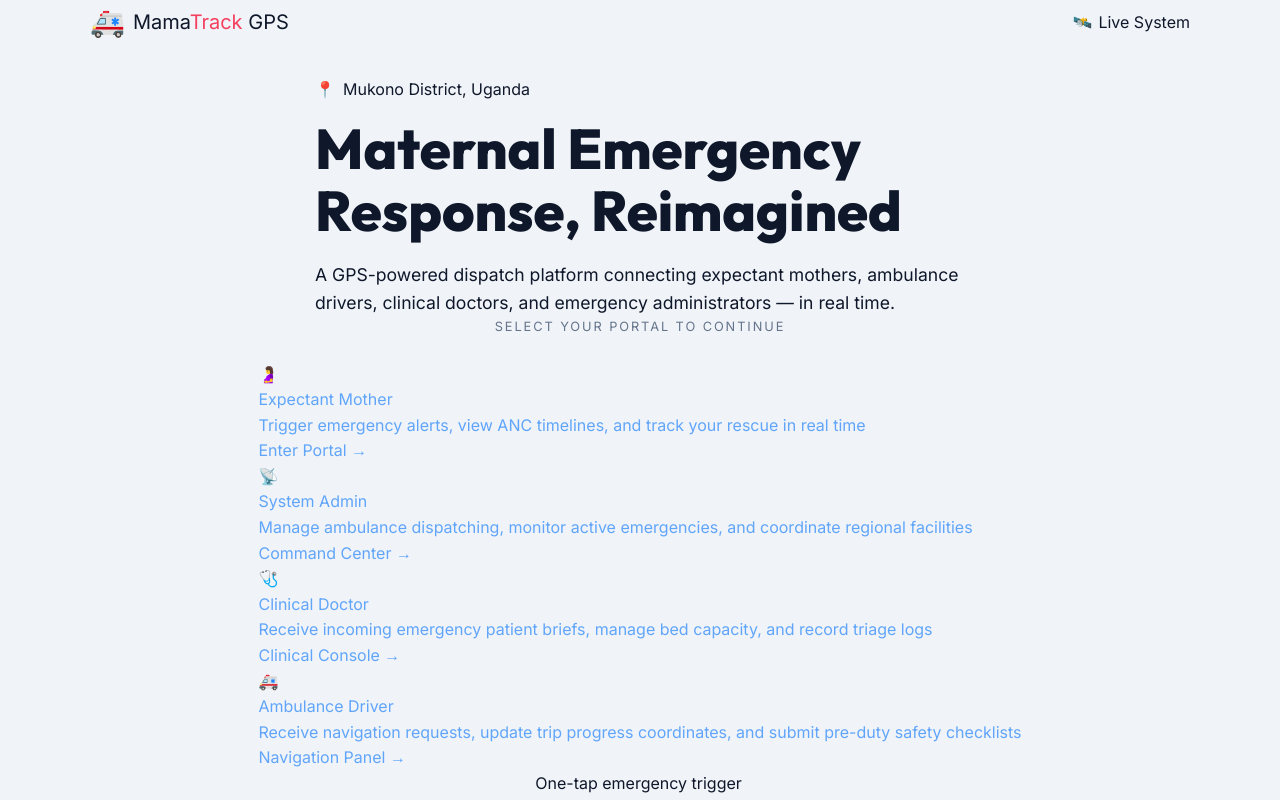
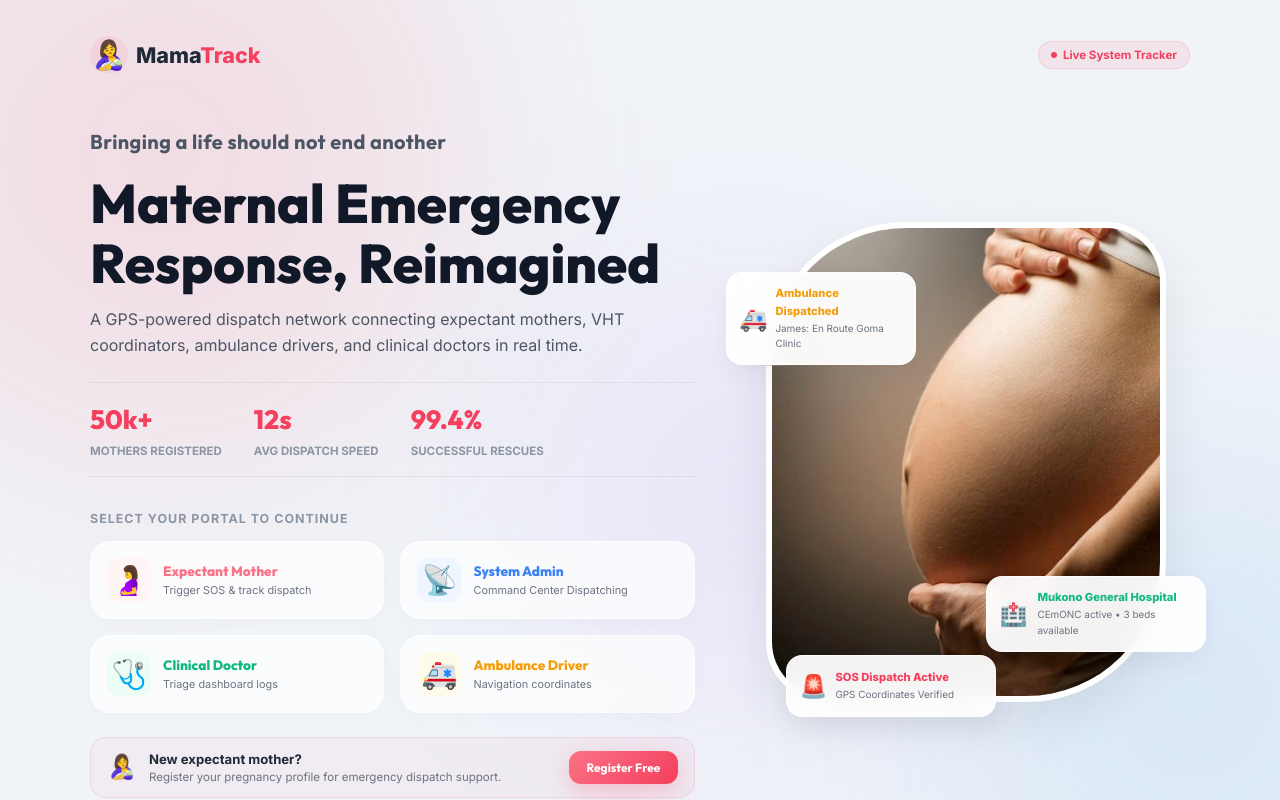
Before and after one commit to Praise1930/my-project1, a React (Vite) app: page / in a window 1280 px wide. Shown: the top 800 px of the page. Built offline with nearby package versions, Linux system fonts and the light colour scheme.

Commit message:
Implement Option A Premium Editorial Split Landing Page with slogan design and layered graphics

```diff
--- a/src/index.css
+++ b/src/index.css
@@ -3,6 +3,7 @@
 @import './styles/admin.css';
 @import './styles/doctor.css';
 @import './styles/driver.css';
+@import './styles/landing.css';
 
 /* Custom Leaflet Map styling and positioning overrides */
 .map-container {
--- a/src/pages/Landing.tsx
+++ b/src/pages/Landing.tsx
@@ -1,106 +1,160 @@
-// MamaTrack GPS — Role Selection Landing Page
+// MamaTrack GPS — Role Selection Landing Page (Option A: Premium Editorial Split)
 
 import React from 'react';
 import { Link } from 'react-router-dom';
 
 export const Landing: React.FC = () => {
   return (
-    <div className="landing-page-root" style={{ minHeight: '100vh', position: 'relative', overflowX: 'hidden' }}>
-      {/* Background orbs */}
+    <div className="landing-theme" style={{ minHeight: '100vh', position: 'relative', overflowX: 'hidden' }}>
+
+      {/* Background drifting orbs */}
       <div className="bg-orbs">
         <div className="orb orb-1" />
         <div className="orb orb-2" />
         <div className="orb orb-3" />
       </div>
 
-      <div className="wrapper" style={{ minHeight: '100vh', display: 'flex', flexDirection: 'column', alignItems: 'center' }}>
+      <div className="wrapper" style={{ minHeight: '100vh', display: 'flex', flexDirection: 'column', alignItems: 'center', width: '100%', padding: '1rem 1.5rem var(--space-xl)' }}>
+
         {/* Header */}
-        <header className="site-header" style={{ width: '100%', maxWidth: '1100px', display: 'flex', justifyContent: 'space-between', alignItems: 'center' }}>
-          <div className="logo" style={{ display: 'flex', alignItems: 'center', gap: '8px', fontSize: '1.25rem' }}>
-            <span style={{ fontSize: '1.75rem' }}>🚑</span>
-            <span className="logo-text">Mama<span style={{ color: 'var(--rose-500)' }}>Track</span> GPS</span>
+        <header className="site-header" style={{ width: '100%', maxWidth: '1100px', display: 'flex', justifyContent: 'space-between', alignItems: 'center', padding: '1.25rem 0' }}>
+          <div className="logo" style={{ display: 'flex', alignItems: 'center', gap: '8px', fontSize: '1.35rem', fontWeight: 800 }}>
+            <span style={{ fontSize: '1.8rem', background: 'rgba(244,63,94,0.08)', width: '38px', height: '38px', borderRadius: '50%', display: 'flex', alignItems: 'center', justifyContent: 'center' }}>🤱</span>
+            <span className="logo-text" style={{ color: '#1f2937' }}>Mama<span style={{ color: '#f43f5e' }}>Track</span></span>
           </div>
-          <div className="header-badge" style={{ display: 'flex', alignItems: 'center', gap: '6px' }}>
-            <span style={{ animation: 'pulse-slow 2s infinite' }}>🛰️</span> Live System
+          <div className="header-badge" style={{ display: 'flex', alignItems: 'center', gap: '6px', background: 'rgba(244,63,94,0.08)', border: '1px solid rgba(244,63,94,0.15)', color: '#f43f5e', fontSize: '0.72rem', fontWeight: 700, padding: '4px 12px', borderRadius: '999px' }}>
+            <span style={{ animation: 'active-emergency-pulse 1.2s infinite alternate', display: 'inline-block', width: '6px', height: '6px', background: '#f43f5e', borderRadius: '50%' }} /> Live System Tracker
           </div>
         </header>
 
-        {/* Hero Area */}
-        <div className="hero" style={{ marginTop: '2rem' }}>
-          <div className="hero-eyebrow" style={{ display: 'inline-flex', alignItems: 'center', gap: '8px' }}>
-            <span>📍</span> Mukono District, Uganda
-          </div>
-          <h1 style={{ marginTop: '1rem', fontSize: 'clamp(2rem, 5vw, 3.5rem)', fontWeight: 900, lineHeight: 1.1 }}>
-            Maternal Emergency<br />Response, Reimagined
-          </h1>
-          <p style={{ marginTop: '1.2rem', fontSize: '1.1rem', maxWidth: '650px', marginLeft: 'auto', marginRight: 'auto' }}>
-            A GPS-powered dispatch platform connecting expectant mothers, ambulance drivers, clinical doctors, and emergency administrators — in real time.
-          </p>
+        {/* Editorial Split Hero Grid */}
+        <div className="landing-split-grid">
+
+          {/* Left Column - Content & Role Selectors */}
+          <div>
+            {/* Slogan - large, dark charcoal, no quotes, no symbols, clean style */}
+            <div className="landing-slogan">
+              Bringing a life should not end another
             </div>
 
-        {/* Role Selection section */}
-        <p className="roles-heading" style={{ fontSize: '0.8rem', letterSpacing: '0.15em', textTransform: 'uppercase', color: 'var(--text-muted)', marginBottom: '1.5rem' }}>
-          Select your portal to continue
+            <h1 className="landing-title">
+              Maternal Emergency<br />
+              Response, Reimagined
+            </h1>
+            <p className="landing-subtitle">
+              A GPS-powered dispatch network connecting expectant mothers, VHT coordinators, ambulance drivers, and clinical doctors in real time.
             </p>
 
-        <div className="roles-grid">
-          {/* Mother Card */}
-          <Link to="/login?role=mother" className="role-card mother" id="card-mother">
-            <div className="role-icon-wrap">🤰</div>
-            <div className="role-title">Expectant Mother</div>
-            <p className="role-subtitle">Trigger emergency alerts, view ANC timelines, and track your rescue in real time</p>
-            <span className="role-btn">Enter Portal →</span>
+            {/* Statistics row */}
+            <div className="milestones-row">
+              <div className="milestone-stat">
+                <span className="stat-number">50k+</span>
+                <span className="stat-label">Mothers Registered</span>
+              </div>
+              <div className="milestone-stat">
+                <span className="stat-number">12s</span>
+                <span className="stat-label">Avg Dispatch Speed</span>
+              </div>
+              <div className="milestone-stat">
+                <span className="stat-number">99.4%</span>
+                <span className="stat-label">Successful Rescues</span>
+              </div>
+            </div>
+
+            {/* Portal selections */}
+            <div className="landing-roles-title">Select your portal to continue</div>
+            <div className="landing-roles-grid">
+
+              {/* Expectant Mother */}
+              <Link to="/login?role=mother" className="landing-role-card mother">
+                <div className="role-icon-wrap-mini">🤰</div>
+                <div className="role-text-mini">
+                  <span className="role-title-mini" style={{ color: '#fb7185' }}>Expectant Mother</span>
+                  <span className="role-desc-mini">Trigger SOS & track dispatch</span>
+                </div>
               </Link>
 
-          {/* Admin Card */}
-          <Link to="/login?role=admin" className="role-card admin" id="card-admin">
-            <div className="role-icon-wrap">📡</div>
-            <div className="role-title">System Admin</div>
-            <p className="role-subtitle">Manage ambulance dispatching, monitor active emergencies, and coordinate regional facilities</p>
-            <span className="role-btn">Command Center →</span>
+              {/* System Admin */}
+              <Link to="/login?role=admin" className="landing-role-card admin">
+                <div className="role-icon-wrap-mini">📡</div>
+                <div className="role-text-mini">
+                  <span className="role-title-mini" style={{ color: '#3b82f6' }}>System Admin</span>
+                  <span className="role-desc-mini">Command Center Dispatching</span>
+                </div>
               </Link>
 
-          {/* Doctor Card */}
-          <Link to="/login?role=doctor" className="role-card doctor" id="card-doctor">
-            <div className="role-icon-wrap">🩺</div>
-            <div className="role-title">Clinical Doctor</div>
-            <p className="role-subtitle">Receive incoming emergency patient briefs, manage bed capacity, and record triage logs</p>
-            <span className="role-btn">Clinical Console →</span>
+              {/* Clinical Doctor */}
+              <Link to="/login?role=doctor" className="landing-role-card doctor">
+                <div className="role-icon-wrap-mini">🩺</div>
+                <div className="role-text-mini">
+                  <span className="role-title-mini" style={{ color: '#10b981' }}>Clinical Doctor</span>
+                  <span className="role-desc-mini">Triage dashboard logs</span>
+                </div>
               </Link>
 
-          {/* Driver Card */}
-          <Link to="/login?role=driver" className="role-card driver" id="card-driver">
-            <div className="role-icon-wrap">🚑</div>
-            <div className="role-title">Ambulance Driver</div>
-            <p className="role-subtitle">Receive navigation requests, update trip progress coordinates, and submit pre-duty safety checklists</p>
-            <span className="role-btn">Navigation Panel →</span>
+              {/* Ambulance Driver */}
+              <Link to="/login?role=driver" className="landing-role-card driver">
+                <div className="role-icon-wrap-mini">🚑</div>
+                <div className="role-text-mini">
+                  <span className="role-title-mini" style={{ color: '#f59e0b' }}>Ambulance Driver</span>
+                  <span className="role-desc-mini">Navigation coordinates</span>
+                </div>
               </Link>
+
             </div>
 
-        {/* Key highlights panel */}
-        <div className="features-row">
-          <div className="feat"><div className="feat-dot rose" /> One-tap emergency trigger</div>
-          <div className="feat"><div className="feat-dot blue" /> Live GPS tracking</div>
-          <div className="feat"><div className="feat-dot green" /> CEmONC hospital matching</div>
-          <div className="feat"><div className="feat-dot rose" /> Works offline (PWA)</div>
-          <div className="feat"><div className="feat-dot blue" /> Role-based dashboards</div>
-          <div className="feat"><div className="feat-dot green" /> Instant notifications</div>
+            {/* Register helper Strip */}
+            <div className="register-strip" style={{ display: 'flex', alignItems: 'center', width: '100%', background: 'rgba(244,63,94,0.04)', border: '1px solid rgba(244,63,94,0.12)', borderRadius: '16px', padding: '10px 16px', gap: '12px' }}>
+              <div style={{ fontSize: '1.5rem' }}>🤱</div>
+              <div style={{ flex: 1 }}>
+                <div style={{ fontSize: '0.82rem', fontWeight: 700, color: '#1f2937' }}>New expectant mother?</div>
+                <p style={{ fontSize: '0.72rem', color: '#6b7280', lineHeight: 1.3 }}>Register your pregnancy profile for emergency dispatch support.</p>
+              </div>
+              <Link to="/register" className="btn-momentra-primary" style={{ padding: '0.45rem 1.1rem', fontSize: '0.75rem', textDecoration: 'none', borderRadius: '12px', textAlign: 'center' }}>Register Free</Link>
             </div>
 
-        {/* Register Strip */}
-        <div className="register-strip" style={{ display: 'flex', alignItems: 'center', width: '100%', maxWidth: '600px' }}>
-          <div className="register-strip-icon">🤱</div>
-          <div className="register-strip-text" style={{ flex: 1 }}>
-            <strong style={{ fontSize: '0.95rem' }}>New expectant mother?</strong>
-            <span style={{ fontSize: '0.78rem' }}>Create a free account and register your pregnancy profile for emergency dispatch support</span>
           </div>
-          <Link to="/register" style={{ textDecoration: 'none' }}>Register Free</Link>
+
+          {/* Right Column - Premium layered graphics */}
+          <div className="landing-frame-collage">
+            <img className="landing-mother-img" src="/mother.jpeg" alt="Expectant Mother Support" />
+
+            {/* Layered dispatcher widget */}
+            <div className="landing-widget widget-dispatcher">
+              <span style={{ fontSize: '1.4rem' }}>🚑</span>
+              <div>
+                <div style={{ fontSize: '0.7rem', fontWeight: 800, color: '#f59e0b' }}>Ambulance Dispatched</div>
+                <div style={{ fontSize: '0.62rem', color: '#6b7280' }}>James: En Route Goma Clinic</div>
+              </div>
+            </div>
+
+            {/* Layered hospital availability widget */}
+            <div className="landing-widget widget-hospital">
+              <span style={{ fontSize: '1.4rem' }}>🏥</span>
+              <div>
+                <div style={{ fontSize: '0.7rem', fontWeight: 800, color: '#10b981' }}>Mukono General Hospital</div>
+                <div style={{ fontSize: '0.62rem', color: '#6b7280' }}>CEmONC active • 3 beds available</div>
+              </div>
+            </div>
+
+            {/* Layered live emergency alarm flasher */}
+            <div className="landing-widget widget-alert">
+              <span style={{ fontSize: '1.4rem', animation: 'active-emergency-pulse 1s infinite alternate' }}>🚨</span>
+              <div>
+                <div style={{ fontSize: '0.7rem', fontWeight: 800, color: '#f43f5e' }}>SOS Dispatch Active</div>
+                <div style={{ fontSize: '0.62rem', color: '#6b7280' }}>GPS Coordinates Verified</div>
+              </div>
+            </div>
+
+          </div>
+
         </div>
 
         {/* Footer */}
-        <footer className="site-footer" style={{ marginTop: 'auto', padding: '1.5rem 0', width: '100%', maxWidth: '1000px', display: 'flex', justifyContent: 'center' }}>
-          © 2026 MamaTrack GPS &nbsp;•&nbsp; Mukono District Health Department, Uganda &nbsp;•&nbsp; Secure Encryption Active
+        <footer className="site-footer" style={{ marginTop: 'auto', padding: '1.5rem 0', width: '100%', maxWidth: '1100px', display: 'flex', justifyContent: 'center', fontSize: '0.75rem', color: '#8b96a5', borderTop: '1px solid rgba(0,0,0,0.05)' }}>
+          © 2026 MamaTrack GPS • Mukono District Health Department, Uganda • Secure System Active
         </footer>
+
       </div>
     </div>
   );
--- /dev/null
+++ b/src/styles/landing.css
@@ -0,0 +1,254 @@
+/* ============================================================
+   Landing Page — Option A Premium Editorial Split Theme
+   ============================================================ */
+
+.landing-theme {
+    --text-primary: #1f2937;
+    --text-secondary: #4b5563;
+    --text-muted: #8b96a5;
+    background: transparent;
+    min-height: 100vh;
+    display: flex;
+    flex-direction: column;
+}
+
+/* Background Animated Orbs */
+.bg-orbs {
+    position: fixed;
+    inset: 0;
+    z-index: -2;
+    pointer-events: none;
+    overflow: hidden;
+}
+
+.orb {
+    position: absolute;
+    border-radius: 50%;
+    filter: blur(120px);
+    opacity: 0.16;
+    animation: drift 20s ease-in-out infinite alternate;
+}
+
+.orb-1 { width: 600px; height: 600px; background: #fb7185; top: -150px; left: -150px; }
+.orb-2 { width: 450px; height: 450px; background: #60a5fa; bottom: -100px; right: -100px; animation-delay: -6s; }
+.orb-3 { width: 350px; height: 350px; background: #c084fc; top: 35%; left: 40%; animation-delay: -12s; }
+
+@keyframes drift {
+    0% { transform: translate(0, 0) scale(1); }
+    100% { transform: translate(60px, 40px) scale(1.1); }
+}
+
+/* Split Layout Grid */
+.landing-split-grid {
+    display: grid;
+    grid-template-columns: 1.15fr 0.85fr;
+    gap: var(--space-2xl);
+    align-items: center;
+    max-width: 1100px;
+    width: 100%;
+    margin: var(--space-xl) auto;
+}
+
+/* Landing Slogan */
+.landing-slogan {
+    font-size: 1.25rem;
+    color: #4b5563;
+    font-weight: 700;
+    letter-spacing: 0.02em;
+    margin-bottom: 16px;
+    font-family: var(--font-heading);
+}
+
+/* Title & Description */
+.landing-title {
+    font-family: var(--font-heading);
+    font-size: clamp(2.4rem, 5vw, 3.4rem);
+    font-weight: 800;
+    line-height: 1.1;
+    color: #111827;
+    margin-bottom: 12px;
+}
+
+.landing-subtitle {
+    font-size: 1rem;
+    color: #4b5563;
+    line-height: 1.65;
+    margin-bottom: var(--space-lg);
+}
+
+/* Milestones Row */
+.milestones-row {
+    display: flex;
+    gap: var(--space-xl);
+    margin-bottom: var(--space-xl);
+    border-top: 1px solid rgba(0,0,0,0.06);
+    border-bottom: 1px solid rgba(0,0,0,0.06);
+    padding: var(--space-md) 0;
+}
+
+.milestone-stat {
+    display: flex;
+    flex-direction: column;
+}
+
+.stat-number {
+    font-family: var(--font-heading);
+    font-size: 1.65rem;
+    font-weight: 800;
+    color: #f43f5e;
+}
+
+.stat-label {
+    font-size: 0.72rem;
+    color: #8b96a5;
+    text-transform: uppercase;
+    font-weight: 700;
+}
+
+/* Roles Mini Cards inside grid */
+.landing-roles-title {
+    font-size: 0.78rem;
+    font-weight: 700;
+    color: #8b96a5;
+    text-transform: uppercase;
+    letter-spacing: 0.08em;
+    margin-bottom: 12px;
+}
+
+.landing-roles-grid {
+    display: grid;
+    grid-template-columns: 1fr 1fr;
+    gap: var(--space-md);
+    margin-bottom: var(--space-lg);
+}
+
+.landing-role-card {
+    background: rgba(255, 255, 255, 0.7);
+    backdrop-filter: blur(16px);
+    border: 1px solid rgba(255,255,255,0.6);
+    border-radius: 20px;
+    padding: var(--space-md);
+    text-decoration: none;
+    color: #1f2937;
+    display: flex;
+    align-items: center;
+    gap: 12px;
+    transition: all var(--transition-base);
+    box-shadow: 0 4px 15px rgba(0,0,0,0.02);
+}
+
+.landing-role-card:hover {
+    transform: translateY(-2px);
+    border-color: rgba(244, 63, 94, 0.25);
+    background: white;
+    box-shadow: 0 10px 25px rgba(244, 63, 94, 0.06);
+}
+
+.role-icon-wrap-mini {
+    font-size: 1.8rem;
+    background: #fff5f5;
+    width: 44px;
+    height: 44px;
+    border-radius: 12px;
+    display: flex;
+    align-items: center;
+    justify-content: center;
+}
+
+.landing-role-card.admin .role-icon-wrap-mini { background: #eff6ff; }
+.landing-role-card.doctor .role-icon-wrap-mini { background: #ecfdf5; }
+.landing-role-card.driver .role-icon-wrap-mini { background: #fffbeb; }
+
+.role-text-mini {
+    display: flex;
+    flex-direction: column;
+}
+
+.role-title-mini {
+    font-family: var(--font-heading);
+    font-size: 0.85rem;
+    font-weight: 800;
+}
+
+.role-desc-mini {
+    font-size: 0.68rem;
+    color: #6b7280;
+}
+
+/* Right column frame collages */
+.landing-frame-collage {
+    position: relative;
+    width: 100%;
+    max-width: 400px;
+    height: 480px;
+    margin: 0 auto;
+}
+
+.landing-mother-img {
+    width: 100%;
+    height: 100%;
+    object-fit: cover;
+    border-radius: 140px 60px 140px 60px;
+    border: 6px solid white;
+    background: white;
+    box-shadow: 0 20px 50px rgba(0,0,0,0.08);
+}
+
+.landing-widget {
+    position: absolute;
+    background: rgba(255, 255, 255, 0.95);
+    backdrop-filter: blur(12px);
+    border: 1px solid rgba(255,255,255,0.8);
+    border-radius: 16px;
+    padding: 12px;
+    box-shadow: 0 10px 25px rgba(0,0,0,0.05);
+    z-index: 10;
+    transition: all var(--transition-base);
+}
+
+.landing-widget:hover {
+    transform: translateY(-2px);
+    box-shadow: 0 15px 30px rgba(0,0,0,0.08);
+}
+
+.widget-dispatcher {
+    top: 50px;
+    left: -40px;
+    width: 190px;
+    display: flex;
+    gap: 8px;
+    align-items: center;
+}
+
+.widget-hospital {
+    bottom: 50px;
+    right: -40px;
+    width: 220px;
+    display: flex;
+    gap: 10px;
+    align-items: center;
+}
+
+.widget-alert {
+    bottom: -15px;
+    left: 20px;
+    width: 210px;
+    display: flex;
+    gap: 8px;
+    align-items: center;
+}
+
+/* Responsive adjustments */
+@media (max-width: 900px) {
+    .landing-split-grid {
+        grid-template-columns: 1fr;
+        gap: var(--space-xl);
+    }
+    .landing-frame-collage {
+        height: 380px;
+        max-width: 320px;
+        order: -1;
+    }
+    .widget-dispatcher { left: -20px; }
+    .widget-hospital { right: -20px; }
+}
```
Lines whose indentation alone changed are shown as unchanged.
